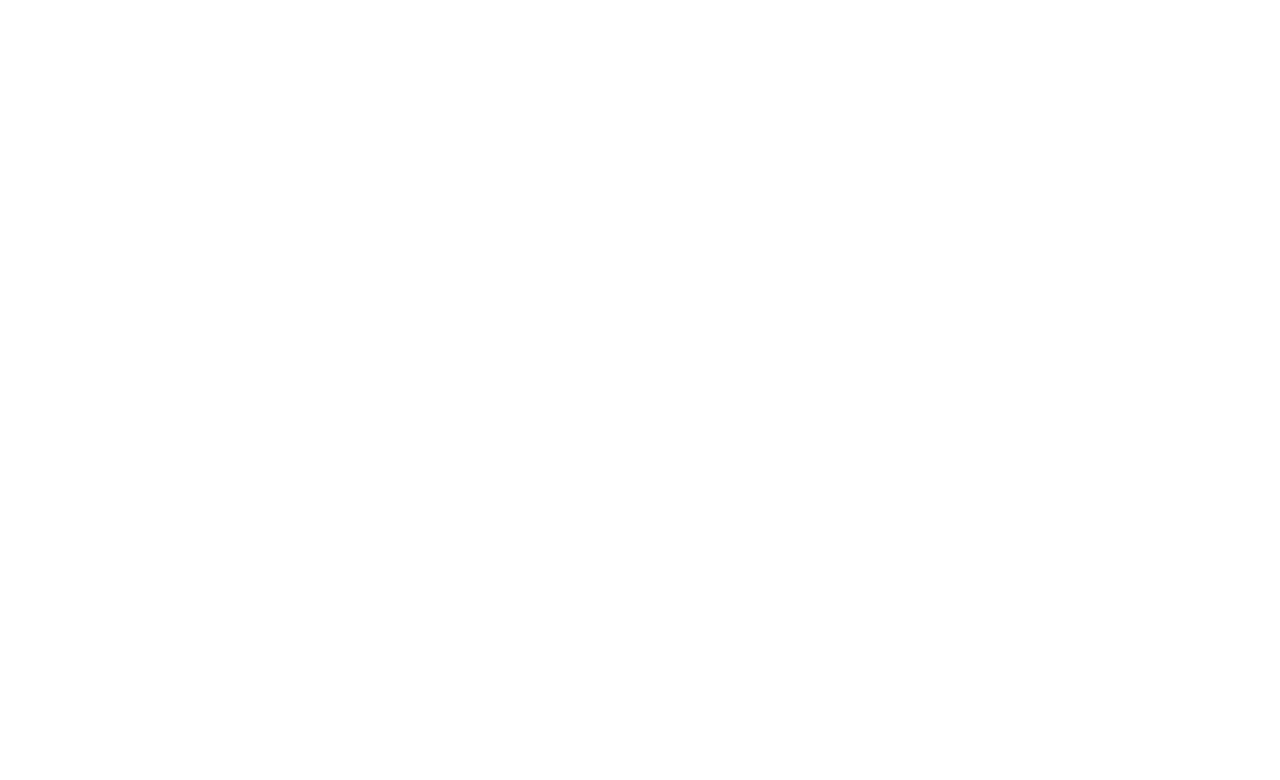
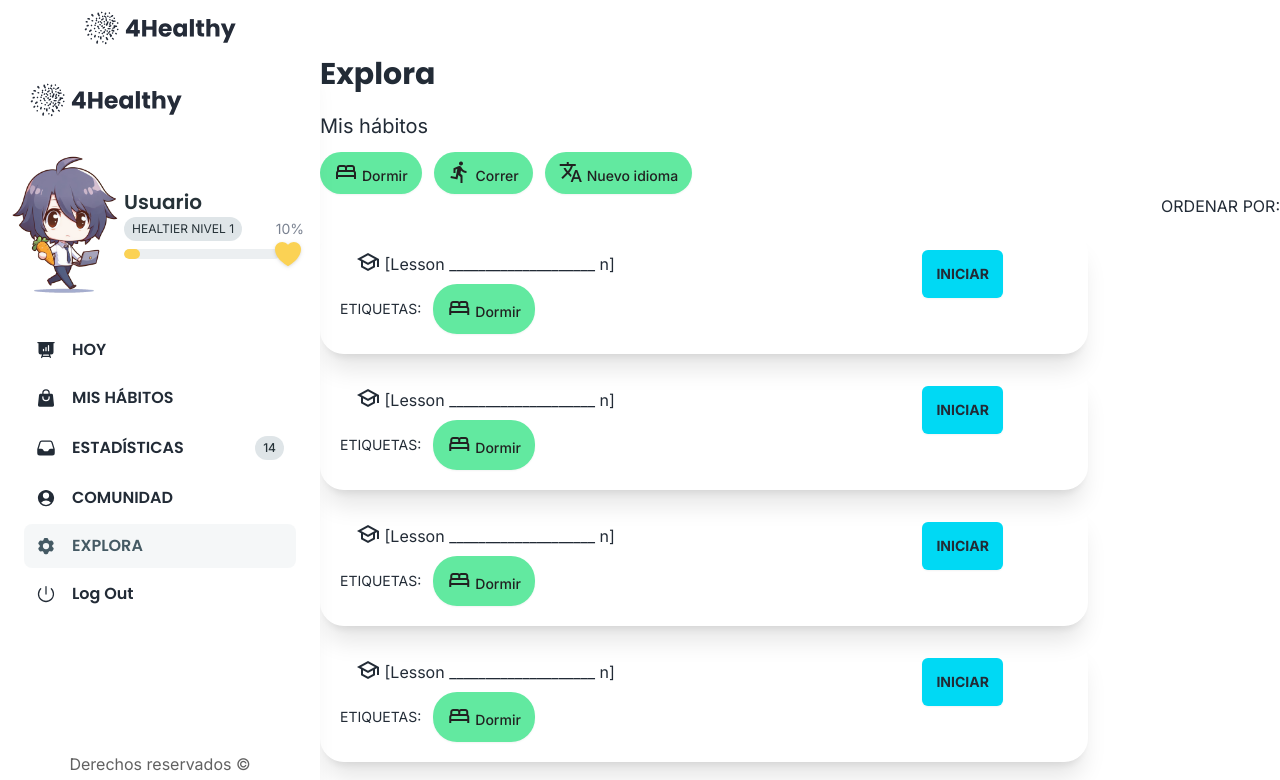
Before and after one commit to ihc4healthy/4healthyapp, a React (Create React App) app: page /#/explora in a window 1280 px wide. Before the commit this address had no page. Shown: the top 780 px of the page. Built offline with nearby package versions, Linux system fonts and the light colour scheme.

Commit message:
Se agrega Lessons en pagina Explora

```diff
--- a/package.json
+++ b/package.json
@@ -10,6 +10,7 @@
     "@headlessui/react": "^1.7.17",
     "@heroicons/react": "^2.0.18",
     "@material-tailwind/react": "^2.1.4",
+    "@material/web": "^1.0.1",
     "@testing-library/jest-dom": "^5.17.0",
     "@testing-library/react": "^13.4.0",
     "@testing-library/user-event": "^13.5.0",
--- a/public/index.html
+++ b/public/index.html
@@ -9,6 +9,7 @@
       name="description"
       content="Web site created using create-react-app"
     />
+    <link href="https://fonts.googleapis.com/css2?family=Material+Symbols+Outlined" rel="stylesheet" />
     <link rel="apple-touch-icon" href="%PUBLIC_URL%/logo192.png" />
     <!-- <link href="/dist/output.css" rel="stylesheet"> -->
     <!--
--- a/src/App.css
+++ b/src/App.css
@@ -36,3 +36,5 @@
     transform: rotate(360deg);
   }
 }
+
+@import url('https://fonts.googleapis.com/icon?family=Material+Icons');
--- a/src/App.js
+++ b/src/App.js
@@ -15,6 +15,7 @@ import HabitsList from './pages/habit/HabitsList';
 import { UserContext } from './utils/UserConxtextProvider';
 import CommunityList from './pages/community/CommunityList';
 import NewComment from './pages/community/NewComment';
+import Explora from './pages/Explora';
 // import Example from './pages/Example';
 
 function App() {
@@ -43,6 +44,7 @@ function App() {
         <Route path='/today' element={<HabitsToday/>}/>
         <Route path='/Comunitylist' element={<CommunityList/>}/>
         <Route path='/NewComment' element={<NewComment/>}/>
+        <Route path='/explora' element={<Explora/>}/>
       </Routes>
     </Router>
   );
--- a/src/components/Sidenav.js
+++ b/src/components/Sidenav.js
@@ -40,7 +40,7 @@ export const DSidebar = () => {
     {
       icon: <Cog6ToothIcon className="h-5 w-5" />,
       text: "EXPLORA",
-      url: "#",
+      url: "/explora",
     },
     {
       icon: <PowerIcon className="h-5 w-5" />,
--- /dev/null
+++ b/src/components/explore/Etiqueta.jsx
@@ -0,0 +1,13 @@
+
+const Etiqueta = () => {
+  return (
+   <div className="mt-2 flex items-center text-sm text-gray-500">
+      <a className="rounded-3xl bg-state-success px-3.5 py-3 text-gray-900 shadow-sm">
+      <span class="material-symbols-outlined align-text-bottom mr-1">bed</span>
+      Dormir
+      </a>
+ </div>
+  )
+}
+
+export default Etiqueta
--- /dev/null
+++ b/src/components/explore/Lesson.jsx
@@ -0,0 +1,31 @@
+import React from 'react'
+import Etiqueta from './Etiqueta'
+const Lesson = () => {
+  return (
+    <div className='container mt-3'>
+      <form action=""
+        className='md:w-full lg:w-4/5 inline-flex border-solid border-sky-500 rounded-3xl p-5 to-background-paper shadow-xl'>
+        <div className='w-4/5'>
+          <div className='px-4'>
+            <p>
+              <span class="material-symbols-outlined align-text-bottom">school</span>{'  '}
+              [Lesson {'____________________'} n]
+            </p>
+          </div>
+          <div className="mt-1 flex flex-col text-sm sm:mt-0 sm:flex-row sm:flex-wrap sm:space-x-3">
+            <div className='mt-2 flex items-center'>
+              ETIQUETAS:
+            </div>
+            <Etiqueta/>
+          </div>
+        </div>
+        <button
+        className="inline-flex items-center h-12 rounded-md bg-secondary-light px-3 py-2 text-sm font-semibold  shadow-sm hover:bg-secondary-dark hover:text-white focus-visible:outline focus-visible:outline-2 focus-visible:outline-offset-2 ">
+          Iniciar
+        </button>
+      </form>
+    </div>
+  )
+}
+
+export default Lesson
--- a/src/css/styles.css
+++ b/src/css/styles.css
@@ -2,7 +2,6 @@
 @tailwind components;
 @tailwind utilities;
 @import url('https://fonts.googleapis.com/css2?family=Inter:wght@400;500;700&family=Poppins:wght@600;700&display=swap');
-
 
 @layer base {
   * {
--- a/src/index.css
+++ b/src/index.css
@@ -1,3 +1,3 @@
 @tailwind base;
 @tailwind components;
-@tailwind utilities
+@tailwind utilities;
--- /dev/null
+++ b/src/pages/Explora.jsx
@@ -0,0 +1,58 @@
+import React from "react"
+import Lesson from "../components/explore/Lesson"
+import Header from '../components/Header';
+import { DSidebar } from '../components/Sidenav';
+
+const Explora = () => {
+  return (
+    <div className='full-page '>
+        <Header/>
+      <div className="flex w-screem">
+            <DSidebar>
+            </DSidebar>
+            <div className="flex flex-col w-full overflow-scroll ">
+              <h2 className="font-bold text-3xl">Explora</h2>
+              <p className="text-xl mt-5 mb-1">Mis hábitos</p>
+              <div className="mt-1 flex flex-col text-sm sm:mt-0 sm:flex-row sm:flex-wrap sm:space-x-3">
+                <div className="mt-2 flex items-center text-gray-500">
+                  <a className="rounded-3xl bg-state-success px-3.5 py-2 text-gray-900 shadow-sm hover:bg-gray-100 focus-visible:outline focus-visible:outline-2 focus-visible:outline-offset-2 focus-visible:outline-white">
+                  <span class="material-symbols-outlined align-text-bottom mr-1">bed</span>
+                    Dormir
+                  </a>
+                </div>
+                <div className="mt-2 flex items-center text-gray-500">
+                  <a className="rounded-3xl bg-state-success px-3.5 py-2 text-gray-900 shadow-sm hover:bg-gray-100 focus-visible:outline focus-visible:outline-2 focus-visible:outline-offset-2 focus-visible:outline-white">
+                  <span class="material-symbols-outlined align-text-bottom mr-1">directions_run</span>
+                    Correr
+                  </a>
+                </div>
+                <div className="mt-2 flex items-center text-gray-500">
+                  <a className="rounded-3xl bg-state-success px-3.5 py-2 text-gray-900 shadow-sm hover:bg-gray-100 focus-visible:outline focus-visible:outline-2 focus-visible:outline-offset-2 focus-visible:outline-white">
+                  <span class="material-symbols-outlined align-text-bottom mr-1">translate</span>
+                    Nuevo idioma
+                  </a>
+                </div>
+              </div>
+              <div className="text-right">
+                ORDENAR POR:
+              </div>
+              <div>
+                <Lesson/>
+                <Lesson/>
+                <Lesson/>
+                <Lesson/>
+                <Lesson/>
+                <Lesson/>
+                <Lesson/>
+                <Lesson/>
+              </div>
+            </div>
+        </div>
+
+    </div>
+
+
+  )
+}
+
+export default Explora
--- a/tailwind.config.js
+++ b/tailwind.config.js
@@ -35,6 +35,14 @@ colors = {
     back: '#fafbfc',
     paper: '#ffffff',
     disabled: '#e2e7ec',
+  },
+  state:{
+    success:'#62E9A0',
+  },
+
+  card: '#DADADA',
+  botton:{
+    desactivate:'#F7F7F7',
   }
 };
 
```
Also changed, not shown: 19 other files (tests, documents, lock files or other folders).
